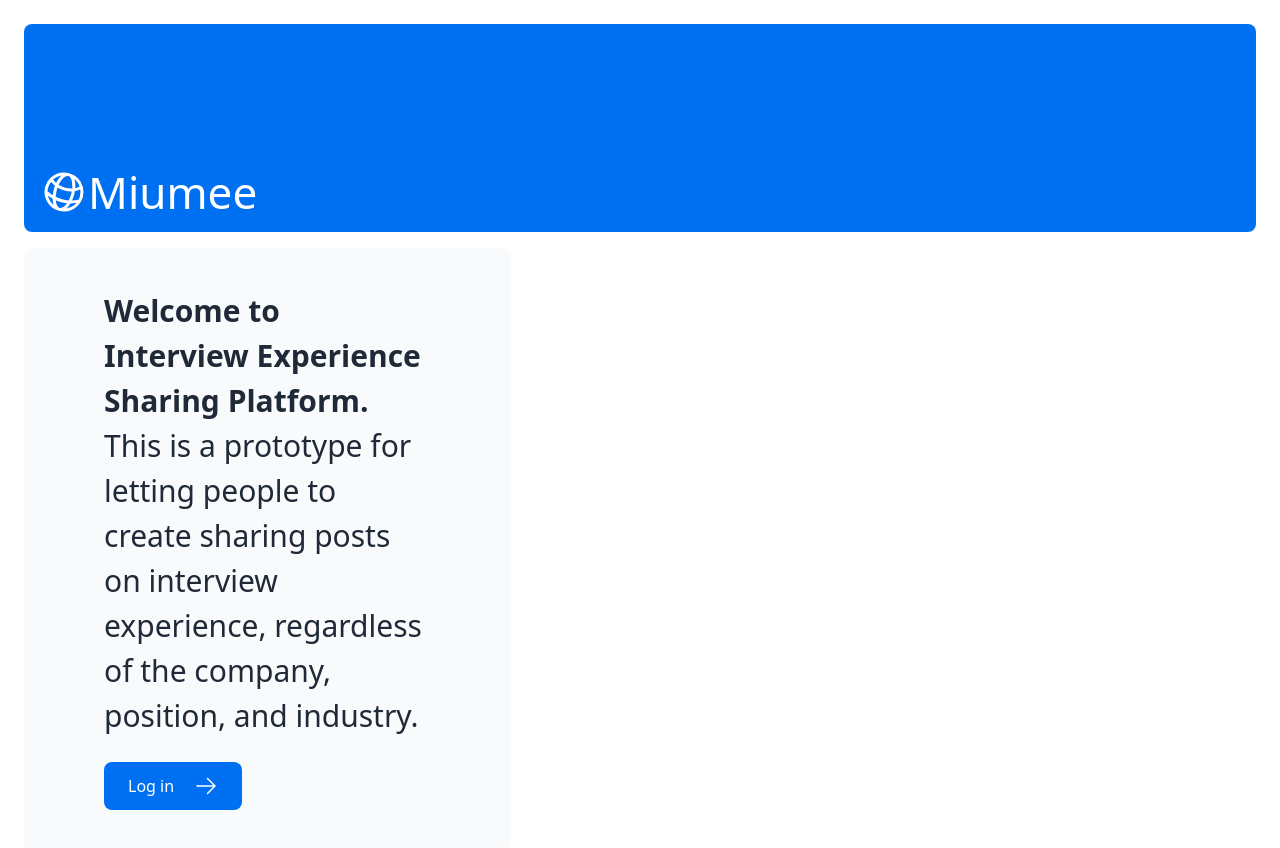
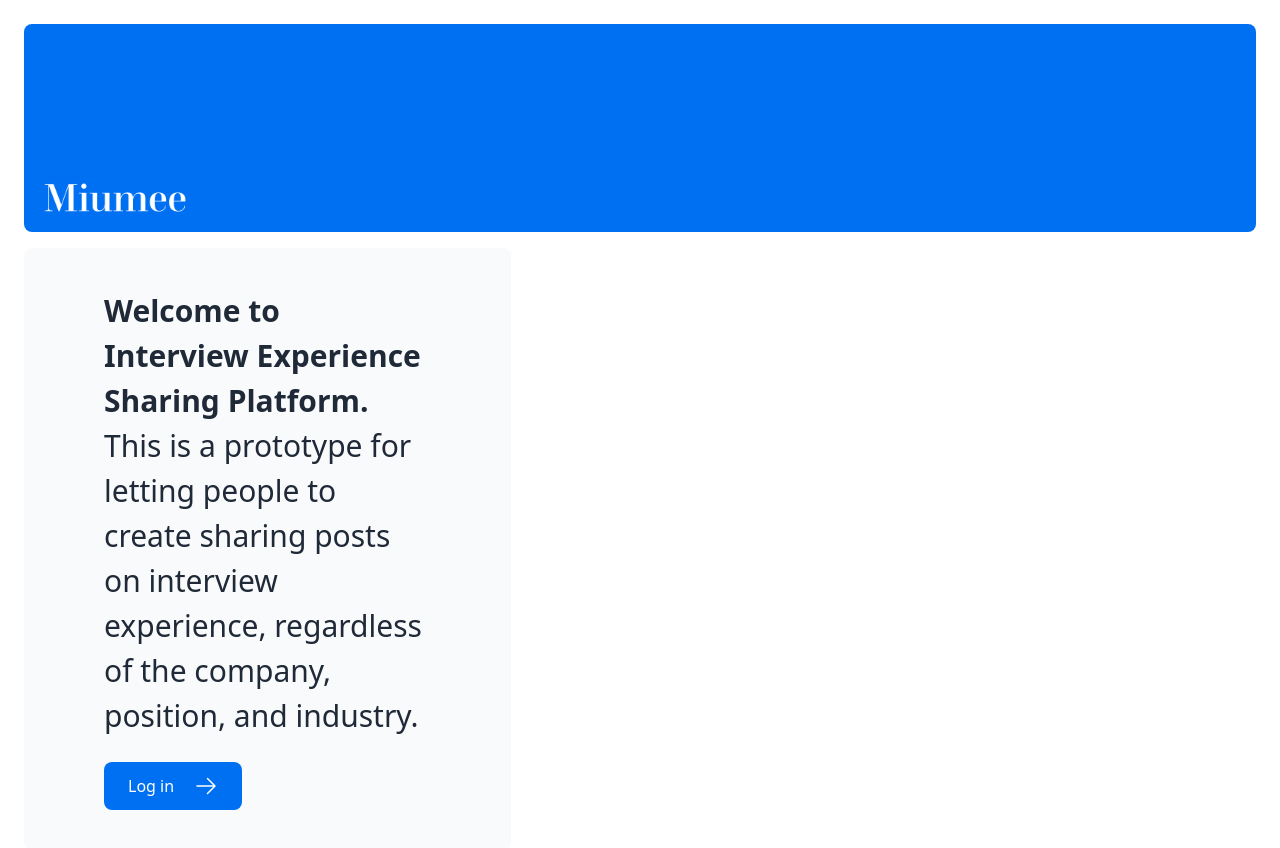
Before and after one commit to Lukehsu1999/interview-experience-sharing-platform, a Next.js app: page / in a window 1280 px wide. Shown: the top 848 px of the page. Built offline with nearby package versions, Linux system fonts and the light colour scheme.

Commit message:
Apply Miumee backgroundless png

```diff
--- a/app/ui/miumee-logo.tsx
+++ b/app/ui/miumee-logo.tsx
@@ -1,12 +1,12 @@
 import { GlobeAltIcon } from '@heroicons/react/24/outline';
+import Image from 'next/image';
 
 export default function MiumeeLogo() {
   return (
     <div
       className={`flex flex-row items-center leading-none text-white`}
     >
-      <GlobeAltIcon className="h-12 w-12 rotate-[15deg]" />
-      <p className="text-[44px]">Miumee</p>
+      <Image src="/White logo - no background.png" alt="Miumee" width={150} height={44} />
     </div>
   );
 }
```
Also changed, not shown: public/White logo - no background.png (added), public/White logo - no background.svg (added).
